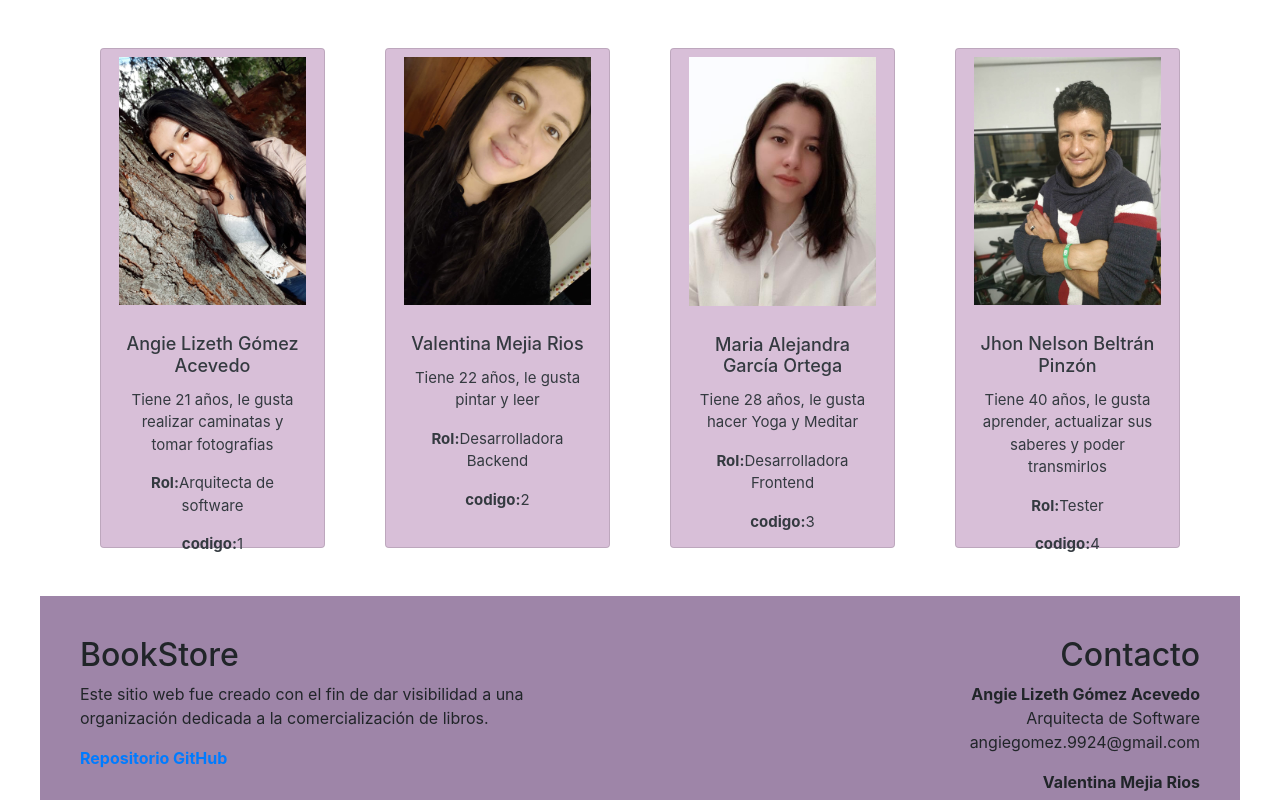
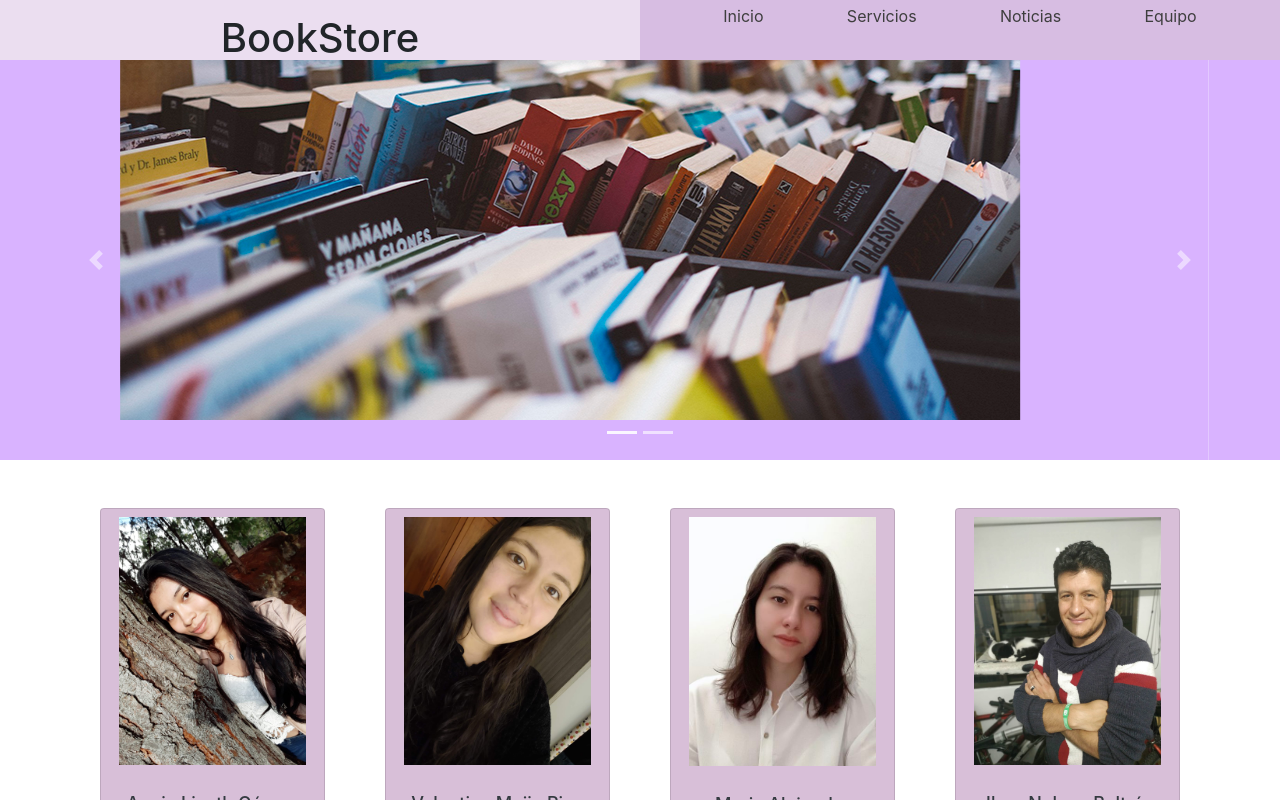
Before and after one commit to AngieGomezA24/semana-2-67, a Vue app: page / in a window 1280 px wide. Shown: the top 800 px of the page. Built offline with nearby package versions, Linux system fonts and the light colour scheme.

Commit message:
Organizar Menu principal y el carrusel

```diff
--- a/public/index.html
+++ b/public/index.html
@@ -13,6 +13,10 @@
 
     </div>
 
+    <script src="https://code.jquery.com/jquery-3.5.1.slim.min.js" integrity="sha384-DfXdz2htPH0lsSSs5nCTpuj/zy4C+OGpamoFVy38MVBnE+IbbVYUew+OrCXaRkfj" crossorigin="anonymous"></script>
+    <script src="https://cdn.jsdelivr.net/npm/bootstrap@4.5.3/dist/js/bootstrap.bundle.min.js" integrity="sha384-ho+j7jyWK8fNQe+A12Hb8AhRq26LrZ/JpcUGGOn+Y7RsweNrtN/tE3MoK7ZeZDyx" crossorigin="anonymous"></script>
+
+
 </body>
 
 </html>
--- a/src/App.vue
+++ b/src/App.vue
@@ -1,5 +1,7 @@
 <template>
   <div id="app">
+    <top-menu></top-menu>
+    <top-banner></top-banner>
     <div class="container">
       <div class="row mb-5">
         <div class="col mt-5 " v-for="(item, index) in team" :key="index">
@@ -18,12 +20,16 @@ import imagenAngie from "../src/assets/angie_lizeth_gomez_acevedo.jpeg"
 import imagenMaria from "../src/assets/maria_alejandra_garcia_ortega.jpg"
 import imagenValentina from "../src/assets/valentina_mejia_rios.jpeg"
 import imagenJhon from "../src/assets/jhon_n_beltran.jpeg"
+import TopMenu from './components/TopMenu.vue';
+import TopBanner from './components/TopBanner.vue';
 
 export default {
   name: "App",
   components: {
     PageFooter,
     TeamCard,
+    TopMenu,
+    TopBanner,
   },
   data() {
     return {
--- a/src/components/PageFooter.vue
+++ b/src/components/PageFooter.vue
@@ -37,6 +37,11 @@
           Desarrolladora Frontend <br />
           garciaomalejandra@gmail.com
         </p>
+        <p>
+          <strong>Jhon Nelson Beltrán Pinzón</strong> <br />
+          Tester <br />
+          jnbeltranp@gmail.com
+        </p>
       </div>
     </footer>
   </div>
--- /dev/null
+++ b/src/components/TopBanner.vue
@@ -0,0 +1,47 @@
+<template>
+    <div id="app">
+        <div id="carouselExampleCaptions" class="carousel slide" data-ride="carousel">
+            <ol class="carousel-indicators">
+                <li data-target="#carouselExampleCaptions" data-slide-to="0" class="active"></li>
+                <li data-target="#carouselExampleCaptions" data-slide-to="1" class=""></li>
+            </ol>
+            <div class="carousel-inner">
+                <div class="carousel-item active">
+                    <svg class="bd-placeholder-img bd-placeholder-img-lg d-block w-100" width="800" height="400" xmlns="http://www.w3.org/2000/svg"
+                        preserveAspectRatio="xMidYMid slice" focusable="false" role="img" aria-label="Placeholder: First slide"><title>Placeholder</title>
+                        <rect
+                            width="100%" height="100%" fill="#d9b3ff"></rect><text x="50%" y="50%" fill="#d9b3ff" dy=".3em">First slide</text></svg>
+                    <div class="carousel-caption d-none d-md-block">
+                        <img src="../assets/s1.jpg" alt="imagen1" width="900px">
+                    </div>
+                </div>
+                <div class="carousel-item">
+                    <svg class="bd-placeholder-img bd-placeholder-img-lg d-block w-100" width="800" height="400" xmlns="http://www.w3.org/2000/svg"
+                        preserveAspectRatio="xMidYMid slice" focusable="false" role="img" aria-label="Placeholder: Second slide"><title>Placeholder</title>
+                        <rect
+                            width="100%" height="100%" fill="#d9b3ff"></rect><text x="50%" y="50%" fill="#d9b3ff" dy=".3em">Second slide</text></svg>
+                    <div class="carousel-caption d-none d-md-block">
+                        <img src="../assets/s2.jpg" alt="imagen2 " width="800px">
+                    </div>
+                </div>
+            </div>
+            <a class="carousel-control-prev" href="#carouselExampleCaptions" role="button" data-slide="prev">
+                <span class="carousel-control-prev-icon" aria-hidden="true"></span>
+                <span class="sr-only">Previous</span>
+            </a>
+            <a class="carousel-control-next" href="#carouselExampleCaptions" role="button" data-slide="next">
+                <span class="carousel-control-next-icon" aria-hidden="true"></span>
+                <span class="sr-only">Next</span>
+            </a>
+        </div>
+    </div>
+</template>
+
+
+
+<script>
+
+export default {
+    name: "TopBanner"
+}
+</script>
--- /dev/null
+++ b/src/components/TopMenu.vue
@@ -0,0 +1,121 @@
+<template>
+
+    <div id="app">
+        <div class="header">
+                    <div class="container-menu">
+                        <div class="container-logo">
+                            <h1 class="site-title">BookStore</h1>
+                        </div>
+                        <nav class="nav-list">
+                            <ul class="main-menu">
+                                <li class="main-menu__item">
+                                    <a href="index.html" class="main-menu__link">Inicio</a>
+                                </li>
+                                <li class="main-menu__item">
+                                    <a href="index.html#services" class="main-menu__link">Servicios</a>
+                                </li>
+                                <li class="main-menu__item">
+                                    <a href="index.html#news" class="main-menu__link">Noticias</a>
+                                </li>
+                                <li class="main-menu__item">
+                                    <a href="index.html#team" class="main-menu__link">Equipo</a>
+                                </li>
+                            </ul>
+                        </nav>
+                    </div>
+                    </div>
+
+    </div>
+
+</template>
+
+<script>
+export default {
+    name: "TopMenu"
+}
+</script>
+
+<style>
+
+
+
+.header{
+    background-color: #85C1E9 ;
+    height: auto;
+}
+
+.container-menu{
+    height: 60px;
+    background-color: #D7BDE2;
+    display: -webkit-box;
+    display: -ms-flexbox;
+    display: flex;
+    width: 100%;
+}
+
+.container-logo{
+    width: 100%;
+    height: inherit;
+    background-color: #EBDEF0 ;
+    text-align: center;
+}
+
+.site-title{
+    margin: 0;
+    padding: 0.36em 0;
+}
+
+
+
+.nav-list{
+    padding: 0.25em 0;
+    list-style-type: none;
+    text-align: end;
+    width: 100%
+}
+
+.nav-element{
+    padding: 1em 15px;
+    display: inline-block;
+    text-decoration: none;
+    color: #3e3e3e;
+
+}
+
+.nav-element:hover{
+    text-decoration: underline;
+    font-weight: bold;
+}
+
+.image-text{
+    margin: 0;
+    padding: 9% 0;
+    text-align: center;
+}
+
+.main-menu{
+    margin-top: 0;
+    margin-bottom: 0;
+    padding-left: 0;
+    list-style: none;
+    display: flex;
+    justify-content: space-evenly;
+    text-align: center;
+}
+
+main-menu__item{
+    line-height: 3;
+    text-align: center;
+}
+
+.main-menu__link{
+    text-decoration: none;
+    font-size: 1em;
+    color: #3e3e3e;
+}
+
+.main-menu__link:hover{
+    text-decoration: underline;
+    font-weight: bold;
+}
+</style>
```
Also changed, not shown: src/assets/s1.jpg (added), src/assets/s2.jpg (added).
